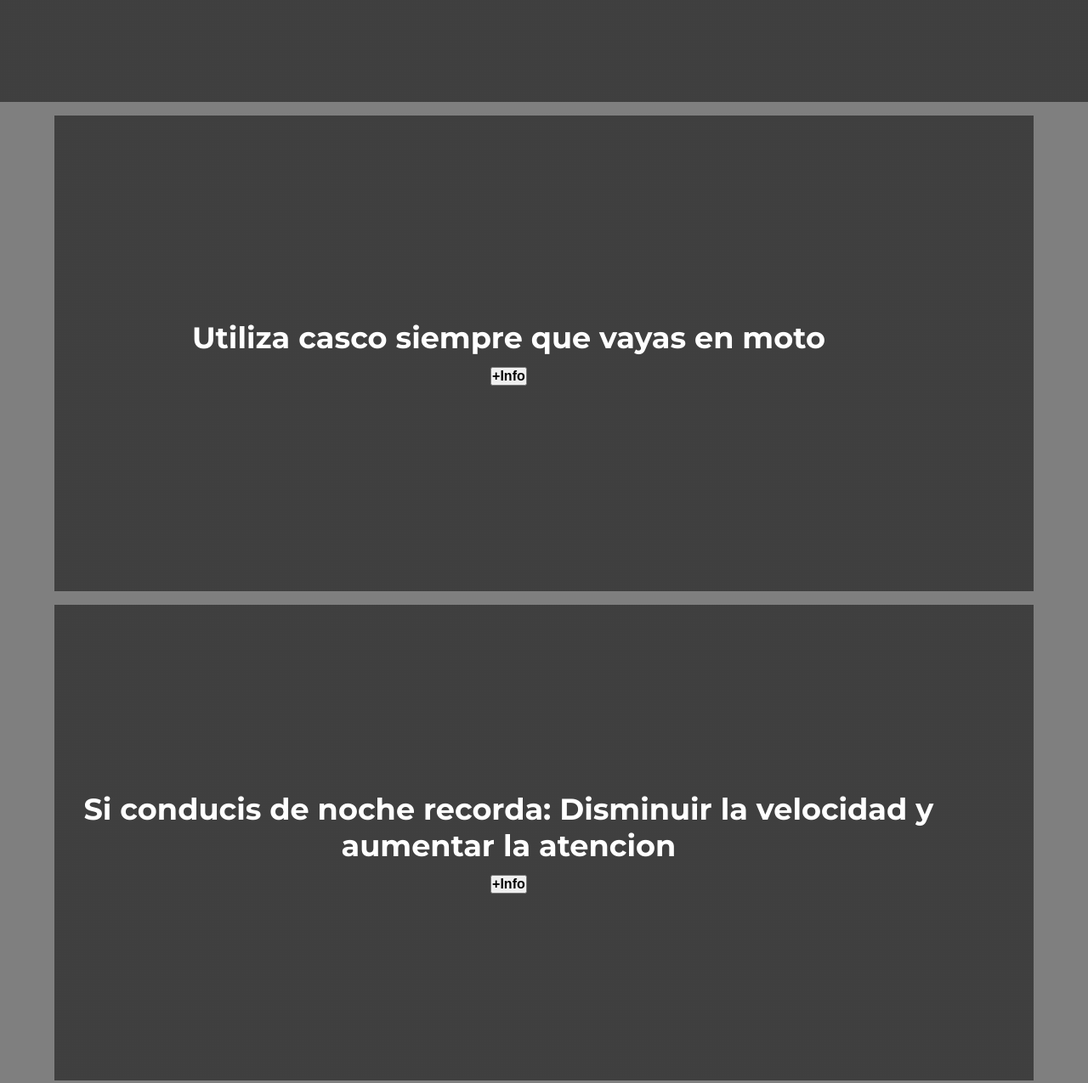
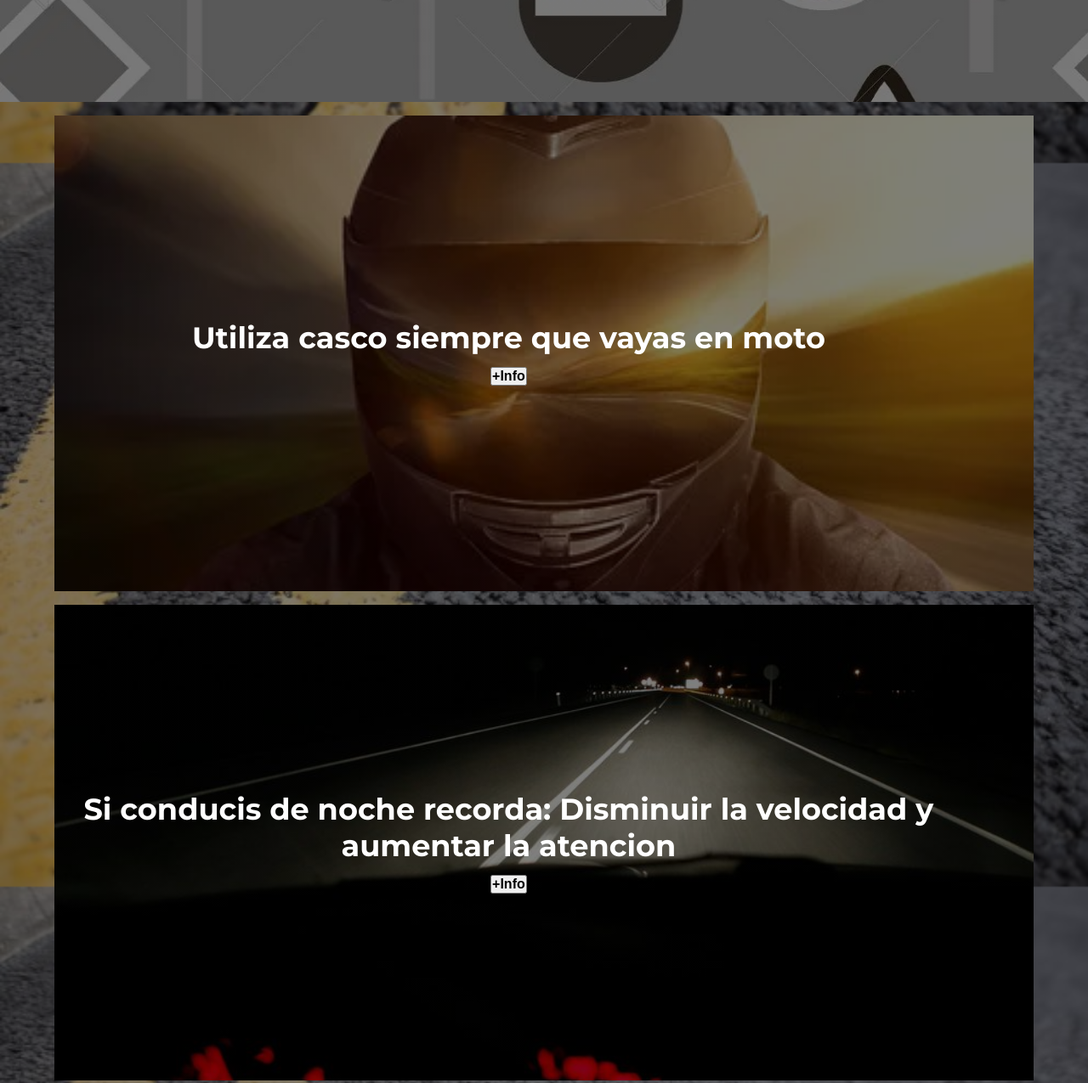
Before and after one commit to GabrielBogado/Proyecto-Vial, a plain HTML site: page index.html in a window 1280 px wide. Shown: the part 660-1935 px from the top of the page at 85% size. Drawn offline with Linux system fonts and the light colour scheme.

Commit message:
ultima-prueba-img

```diff
--- a/css/style.css
+++ b/css/style.css
@@ -15,7 +15,7 @@ body {
       rgba(0, 0, 0, 0.5),
       rgba(0, 0, 0, 0.5)
     ),
-    url(media/background/pruebaback.jpg);
+    url(/media/background/pruebaback.jpg);
   background-attachment: fixed;
   background-repeat: no-repeat;
   background-position: center;
@@ -141,7 +141,7 @@ footer{
       rgba(0, 0, 0, 0.5),
       rgba(0, 0, 0, 0.5)
     ),
-    url("media/img-index/hero.jpg");
+    url("/media/img-index/hero.jpg");
   background-repeat: no-repeat;
   background-size: cover;
   background-position: center center;
@@ -183,7 +183,7 @@ footer{
       rgba(0, 0, 0, 0.5),
       rgba(0, 0, 0, 0.5)
     ),
-    url("media/img-index/consejoCasco.jpg");
+    url("/media/img-index/consejoCasco.jpg");
   background-position: center center;
   background-size: cover;
   background-repeat: no-repeat;
@@ -195,7 +195,7 @@ footer{
       rgba(0, 0, 0, 0.5),
       rgba(0, 0, 0, 0.5)
     ),
-    url("media/img-index/noche.jpg");
+    url("/media/img-index/noche.jpg");
   background-position: center center;
   background-size: cover;
   background-repeat: no-repeat;
@@ -207,7 +207,7 @@ footer{
       rgba(0, 0, 0, 0.5),
       rgba(0, 0, 0, 0.5)
     ),
-    url("media/img-index/niños.jpg");
+    url("/media/img-index/niños.jpg");
   background-position: top center;
   background-size: cover;
   background-repeat: no-repeat;
```
Also changed, not shown: media/background/pruebaback.jpg (renamed from media/pruebaback.jpg), media/imagen-informativa1.jpg (deleted), media/imagen-informativa2.jpg (deleted), media/imagen-informativa3.jpg (deleted), media/img-index/consejoCasco.jpg (renamed from media/consejoCasco.jpg), media/img-index/hero.jpg (renamed from media/hero.jpg), media/img-index/niños.jpg (renamed from media/niños.jpg), media/img-index/noche.jpg (renamed from media/noche.jpg), media/senales-reglamentarias.jpg (deleted), media/señales-preventivas.jpg (deleted).
